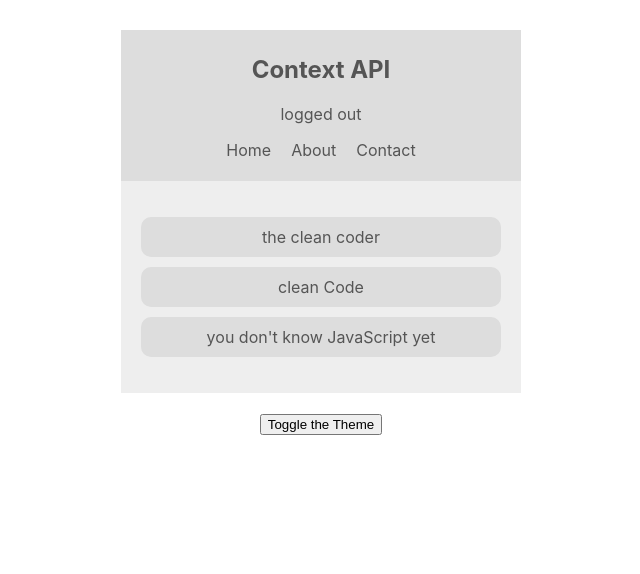
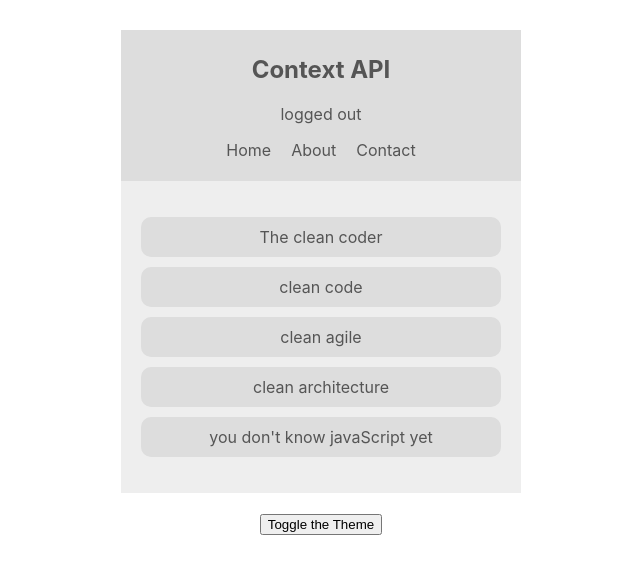
Before and after one commit to Yomna-Raouf/ReactContextAPI-BookListApp, a React (Create React App) app: page / in a window 1280 px wide. Shown: the top 574 px of the page, without its empty margins (319-959 px from the left). Built offline with nearby package versions, Linux system fonts and the light colour scheme.

Commit message:
consuming bookContext

```diff
--- a/src/App.js
+++ b/src/App.js
@@ -4,15 +4,18 @@ import { Navbar } from "./components/Navbar/Navbar";
 import ThemeToggle from "./components/ThemeToggle/ThemeToggle";
 import ThemeContextProvider from "./context/ThemeContext";
 import AuthContextProvider from "./context/AuthContext";
+import BookContextProvider from "./context/BookContext";
 
 const App = () => {
   return (
     <div className="App">
       <ThemeContextProvider>
         <AuthContextProvider>
-          <Navbar />
-          <BookList />
-          <ThemeToggle />
+          <BookContextProvider>
+            <Navbar />
+            <BookList />
+            <ThemeToggle />
+          </BookContextProvider>
         </AuthContextProvider>
       </ThemeContextProvider>
     </div>
--- a/src/components/BookList/BookList.js
+++ b/src/components/BookList/BookList.js
@@ -1,9 +1,11 @@
 import { useContext } from "react";
+import { BookContext } from "../../context/BookContext";
 import { ThemeContext } from "../../context/ThemeContext";
 import "./BookList.css";
 
 const BookList = () => {
   const { isLightTheme, light, dark } = useContext(ThemeContext);
+  const { books, addBook } = useContext(BookContext);
   const theme = isLightTheme ? light : dark;
 
   return (
@@ -14,30 +16,17 @@ const BookList = () => {
       }}
     >
       <ul>
+        {books.map((book) => (
           <li
             style={{
               background: theme.ui,
               color: theme.syntax,
             }}
+            key={book.id}
           >
-          the clean coder
+            {book.title}
           </li>
-        <li
-          style={{
-            background: theme.ui,
-            color: theme.syntax,
-          }}
-        >
-          clean Code
-        </li>
-        <li
-          style={{
-            background: theme.ui,
-            color: theme.syntax,
-          }}
-        >
-          you don't know JavaScript yet
-        </li>
+        ))}
       </ul>
     </div>
   );
```
Lines whose indentation alone changed are shown as unchanged.
